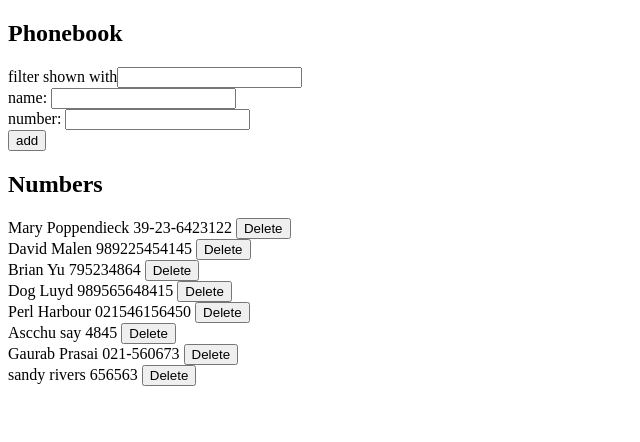
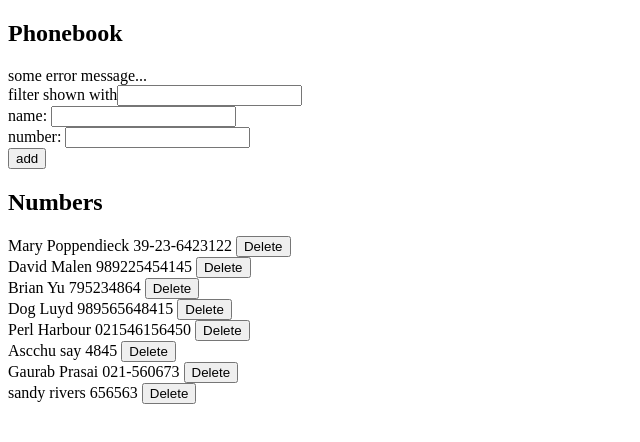
Before and after one commit to GaurabPrasai/fullstackopen, a React (Vite) app in the folder part2/The Phonebook/: page / in a window 1280 px wide. Shown: the top 442 px of the page, without its empty margins (0-640 px from the left). Built offline with nearby package versions, Linux system fonts and the light colour scheme; data requests are answered from the project's data file.

Commit message:
refactor: create a  state variable for errorMessage

```diff
--- a/part2/The Phonebook/src/App.jsx
+++ b/part2/The Phonebook/src/App.jsx
@@ -2,12 +2,14 @@ import { useState, useEffect } from "react";
 import Name from "./components/Name";
 import AddNewPerson from "./components/AddNewPerson";
 import FilterPerson from "./components/FilterPersons";
+import Notification from "./components/Notifications";
 import phonebookData from "./services/phonebookData";
 
 const App = () => {
   const [persons, setPersons] = useState([]);
   const [newPerson, setNewPerson] = useState({ name: "", number: "" });
   const [filter, setFilter] = useState("");
+  const [errorMessage, setErrorMessage] = useState('some error message...')
 
   useEffect(() => {
     phonebookData.getAll().then((initialPersons) => {
@@ -98,6 +100,7 @@ const App = () => {
   return (
     <div>
       <h2>Phonebook</h2>
+      <Notification message={errorMessage} />
 
       <FilterPerson value={filter} func={handleFilterChange} />
 
```
